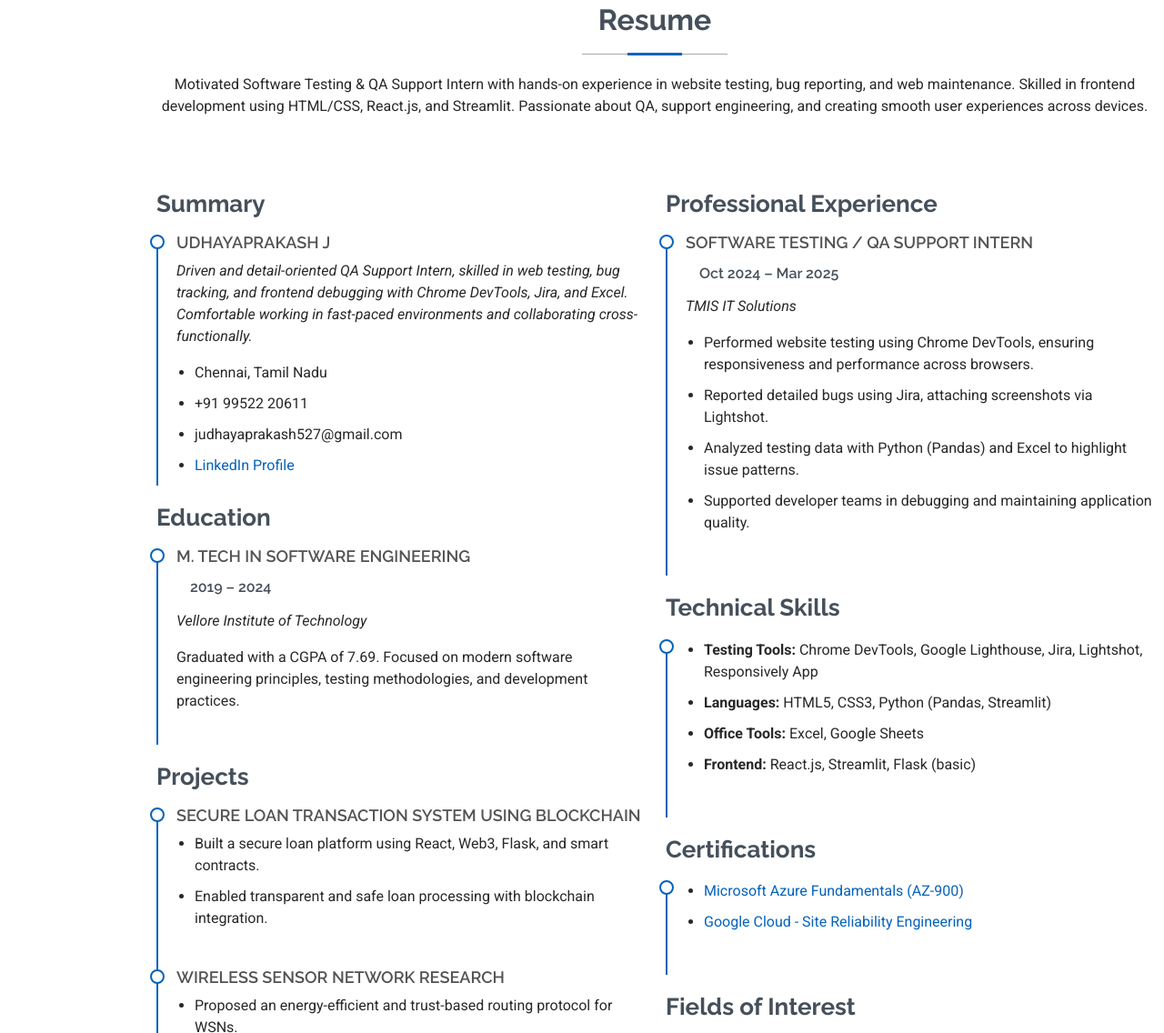
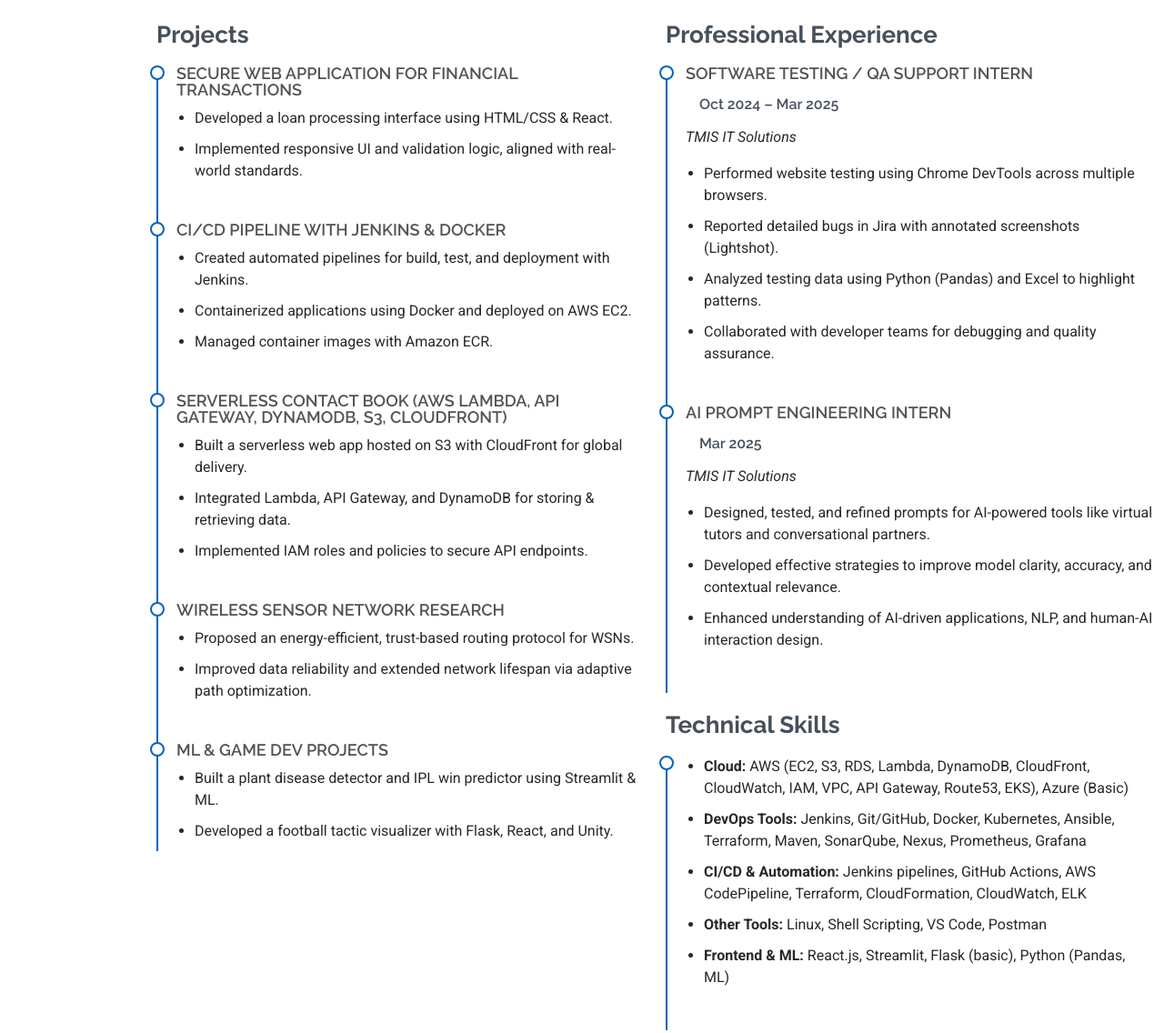
Before and after one commit to judhayaprakash27052001-Git/Personal-Portfolio-Blog, a plain HTML site: page index.html in a window 1280 px wide. Shown: the part 2211-3347 px from the top of the page at 91% size. Drawn offline with nearby package versions, Linux system fonts and the light colour scheme.

Commit message:
Update index.html

```diff
--- a/index.html
+++ b/index.html
@@ -436,58 +436,45 @@
 </section><!-- /Skills Section -->
 
 
- <!-- Resume Section -->
-<section id="resume" class="resume section">
-  <!-- Section Title -->
-  <div class="container section-title" data-aos="fade-up">
-    <h2>Resume</h2>
-    <p>Motivated Software Testing & QA Support Intern with hands-on experience in website testing, bug reporting, and web maintenance. Skilled in frontend development using HTML/CSS, React.js, and Streamlit. Passionate about QA, support engineering, and creating smooth user experiences across devices.</p>
-  </div>
+<section id="resume" class="resume">
+  <div class="container" data-aos="fade-up">
 
-  <div class="container">
-    <div class="row gy-4">
+    <div class="row">
+      <!-- Left Column -->
+      <div class="col-lg-6">
+        <h3 class="resume-title">Projects</h3>
 
-      <!-- Left Column -->
-      <div class="col-lg-6" data-aos="fade-up" data-aos-delay="100">
-
-        <!-- Summary -->
-        <h3 class="resume-title">Summary</h3>
-        <div class="resume-item pb-0">
-          <h4>Udhayaprakash J</h4>
-          <p><em>Driven and detail-oriented QA Support Intern, skilled in web testing, bug tracking, and frontend debugging with Chrome DevTools, Jira, and Excel. Comfortable working in fast-paced environments and collaborating cross-functionally.</em></p>
+        <div class="resume-item">
+          <h4>Secure Web Application for Financial Transactions</h4>
           <ul>
-            <li>Chennai, Tamil Nadu</li>
-            <li>+91 99522 20611</li>
-            <li>judhayaprakash527@gmail.com</li>
-            <li><a href="https://www.linkedin.com/in/udhayaprakash-jayavel-80a20b191/" target="_blank">LinkedIn Profile</a></li>
+            <li>Developed a loan processing interface using HTML/CSS & React.</li>
+            <li>Implemented responsive UI and validation logic, aligned with real-world standards.</li>
           </ul>
         </div>
 
-        <!-- Education -->
-        <h3 class="resume-title">Education</h3>
         <div class="resume-item">
-          <h4>M. Tech in Software Engineering</h4>
-          <h5>2019 – 2024</h5>
-          <p><em>Vellore Institute of Technology</em></p>
-          <p>Graduated with a CGPA of 7.69. Focused on modern software engineering principles, testing methodologies, and development practices.</p>
+          <h4>CI/CD Pipeline with Jenkins & Docker</h4>
+          <ul>
+            <li>Created automated pipelines for build, test, and deployment with Jenkins.</li>
+            <li>Containerized applications using Docker and deployed on AWS EC2.</li>
+            <li>Managed container images with Amazon ECR.</li>
+          </ul>
         </div>
 
-        <!-- Projects -->
-        <h3 class="resume-title">Projects</h3>
-
         <div class="resume-item">
-          <h4>Secure Loan Transaction System using Blockchain</h4>
+          <h4>Serverless Contact Book (AWS Lambda, API Gateway, DynamoDB, S3, CloudFront)</h4>
           <ul>
-            <li>Built a secure loan platform using React, Web3, Flask, and smart contracts.</li>
-            <li>Enabled transparent and safe loan processing with blockchain integration.</li>
+            <li>Built a serverless web app hosted on S3 with CloudFront for global delivery.</li>
+            <li>Integrated Lambda, API Gateway, and DynamoDB for storing & retrieving data.</li>
+            <li>Implemented IAM roles and policies to secure API endpoints.</li>
           </ul>
         </div>
 
         <div class="resume-item">
           <h4>Wireless Sensor Network Research</h4>
           <ul>
-            <li>Proposed an energy-efficient and trust-based routing protocol for WSNs.</li>
-            <li>Enhanced data reliability and increased network lifespan through adaptive path optimization.</li>
+            <li>Proposed an energy-efficient, trust-based routing protocol for WSNs.</li>
+            <li>Improved data reliability and extended network lifespan via adaptive path optimization.</li>
           </ul>
         </div>
 
@@ -495,10 +482,9 @@
           <h4>ML & Game Dev Projects</h4>
           <ul>
             <li>Built a plant disease detector and IPL win predictor using Streamlit & ML.</li>
-            <li>Developed a football tactic visualizer using Flask, React, and Unity.</li>
+            <li>Developed a football tactic visualizer with Flask, React, and Unity.</li>
           </ul>
         </div>
-
       </div>
 
       <!-- Right Column -->
@@ -506,15 +492,27 @@
 
         <!-- Work Experience -->
         <h3 class="resume-title">Professional Experience</h3>
+
         <div class="resume-item">
           <h4>Software Testing / QA Support Intern</h4>
           <h5>Oct 2024 – Mar 2025</h5>
           <p><em>TMIS IT Solutions</em></p>
           <ul>
-            <li>Performed website testing using Chrome DevTools, ensuring responsiveness and performance across browsers.</li>
-            <li>Reported detailed bugs using Jira, attaching screenshots via Lightshot.</li>
-            <li>Analyzed testing data with Python (Pandas) and Excel to highlight issue patterns.</li>
-            <li>Supported developer teams in debugging and maintaining application quality.</li>
+            <li>Performed website testing using Chrome DevTools across multiple browsers.</li>
+            <li>Reported detailed bugs in Jira with annotated screenshots (Lightshot).</li>
+            <li>Analyzed testing data using Python (Pandas) and Excel to highlight patterns.</li>
+            <li>Collaborated with developer teams for debugging and quality assurance.</li>
+          </ul>
+        </div>
+
+        <div class="resume-item">
+          <h4>AI Prompt Engineering Intern</h4>
+          <h5>Mar 2025</h5>
+          <p><em>TMIS IT Solutions</em></p>
+          <ul>
+            <li>Designed, tested, and refined prompts for AI-powered tools like virtual tutors and conversational partners.</li>
+            <li>Developed effective strategies to improve model clarity, accuracy, and contextual relevance.</li>
+            <li>Enhanced understanding of AI-driven applications, NLP, and human-AI interaction design.</li>
           </ul>
         </div>
 
@@ -522,10 +520,11 @@
         <h3 class="resume-title">Technical Skills</h3>
         <div class="resume-item">
           <ul>
-            <li><strong>Testing Tools:</strong> Chrome DevTools, Google Lighthouse, Jira, Lightshot, Responsively App</li>
-            <li><strong>Languages:</strong> HTML5, CSS3, Python (Pandas, Streamlit)</li>
-            <li><strong>Office Tools:</strong> Excel, Google Sheets</li>
-            <li><strong>Frontend:</strong> React.js, Streamlit, Flask (basic)</li>
+            <li><strong>Cloud:</strong> AWS (EC2, S3, RDS, Lambda, DynamoDB, CloudFront, CloudWatch, IAM, VPC, API Gateway, Route53, EKS), Azure (Basic)</li>
+            <li><strong>DevOps Tools:</strong> Jenkins, Git/GitHub, Docker, Kubernetes, Ansible, Terraform, Maven, SonarQube, Nexus, Prometheus, Grafana</li>
+            <li><strong>CI/CD & Automation:</strong> Jenkins pipelines, GitHub Actions, AWS CodePipeline, Terraform, CloudFormation, CloudWatch, ELK</li>
+            <li><strong>Other Tools:</strong> Linux, Shell Scripting, VS Code, Postman</li>
+            <li><strong>Frontend & ML:</strong> React.js, Streamlit, Flask (basic), Python (Pandas, ML)</li>
           </ul>
         </div>
 
@@ -542,19 +541,20 @@
         <h3 class="resume-title">Fields of Interest</h3>
         <div class="resume-item">
           <ul>
+            <li>Cloud Computing (AWS, Azure)</li>
+            <li>DevOps & CI/CD Automation</li>
+            <li>Infrastructure as Code (Terraform, Ansible)</li>
+            <li>Containerization & Orchestration (Docker, Kubernetes)</li>
+            <li>Site Reliability Engineering (SRE)</li>
             <li>Software Testing & QA</li>
-            <li>Support Engineering</li>
-            <li>Web Development</li>
-            <li>Machine Learning</li>
-            <li>AWS & Cloud Infrastructure</li>
+            <li>Machine Learning & Web Development</li>
           </ul>
         </div>
-
-
       </div>
     </div>
   </div>
 </section>
+
 
 
 
```
